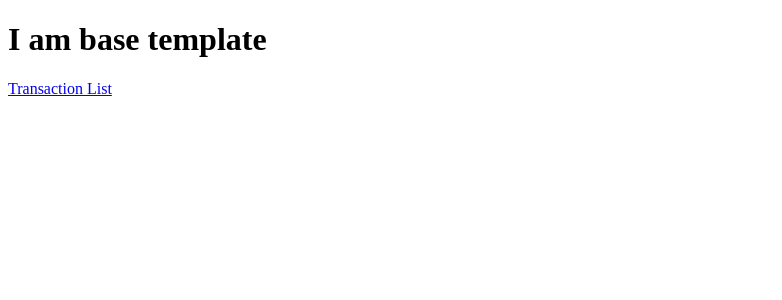
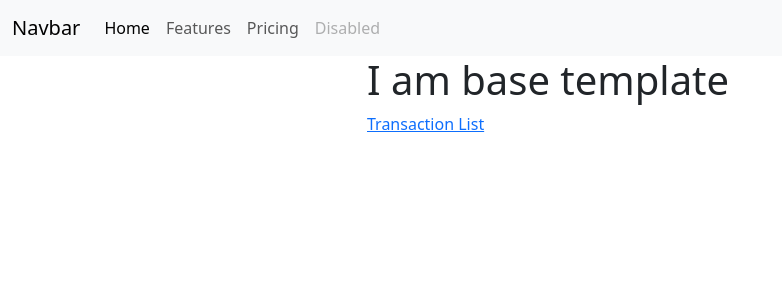
Before and after one commit to Shellect/mining_farm, a Flask app: page / in a window 1280 px wide. Shown: the top 300 px of the page, without its empty margins (0-782 px from the left). Run offline with Flask 3, Linux system fonts and the light colour scheme.

Commit message:
add nav bar

```diff
--- a/adapters/templates/base.html
+++ b/adapters/templates/base.html
@@ -5,13 +5,39 @@
     <meta name="viewport"
           content="width=device-width, user-scalable=no, initial-scale=1.0, maximum-scale=1.0, minimum-scale=1.0">
     <meta http-equiv="X-UA-Compatible" content="ie=edge">
+    <link href="https://cdn.jsdelivr.net/npm/bootstrap@5.3.7/dist/css/bootstrap.min.css" rel="stylesheet" integrity="sha384-LN+7fdVzj6u52u30Kp6M/trliBMCMKTyK833zpbD+pXdCLuTusPj697FH4R/5mcr" crossorigin="anonymous">
+    <script src="https://cdn.jsdelivr.net/npm/bootstrap@5.3.7/dist/js/bootstrap.bundle.min.js" integrity="sha384-ndDqU0Gzau9qJ1lfW4pNLlhNTkCfHzAVBReH9diLvGRem5+R9g2FzA8ZGN954O5Q" crossorigin="anonymous"></script>
     <title>Document</title>
 </head>
 <body>
-    <h1>I am base template</h1>
-    <a href="{{ url_for('transaction_list')}}">Transaction List</a>
-    <main>
-        {% block content %}{% endblock %}
-    </main>
+<nav class="navbar navbar-expand-lg bg-body-tertiary">
+    <div class="container-fluid">
+        <a class="navbar-brand" href="#">Navbar</a>
+        <button class="navbar-toggler" type="button" data-bs-toggle="collapse" data-bs-target="#navbarNavAltMarkup"
+                aria-controls="navbarNavAltMarkup" aria-expanded="false" aria-label="Toggle navigation">
+            <span class="navbar-toggler-icon"></span>
+        </button>
+        <div class="collapse navbar-collapse" id="navbarNavAltMarkup">
+            <div class="navbar-nav">
+                <a class="nav-link active" aria-current="page" href="#">Home</a>
+                <a class="nav-link" href="#">Features</a>
+                <a class="nav-link" href="#">Pricing</a>
+                <a class="nav-link disabled" aria-disabled="true">Disabled</a>
+            </div>
+        </div>
+    </div>
+</nav>
+<div class="container">
+    <div class="row">
+        <div class="col-6 offset-3">
+            <h1>I am base template</h1>
+            <a href="{{ url_for('transaction_list')}}">Transaction List</a>
+            <main>
+                {% block content %}{% endblock %}
+            </main>
+        </div>
+    </div>
+</div>
+
 </body>
 </html>
```
